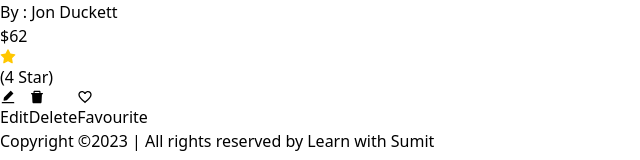
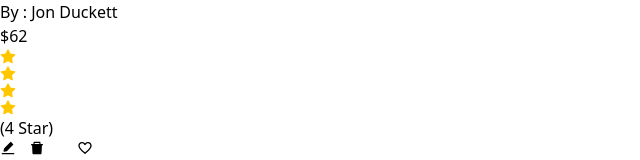
Before and after one commit to Emam-Bokhari/LWS-Assignment-02_books_finder, a React (Vite) app: page / in a window 1280 px wide. Shown: the part 597-757 px from the top of the page, without its empty margins (0-640 px from the left). Built offline with nearby package versions, Linux system fonts and the light colour scheme.

Commit message:
implement delete functionality

```diff
--- a/src/components/BooksContainer/BooksContainer.jsx
+++ b/src/components/BooksContainer/BooksContainer.jsx
@@ -8,7 +8,7 @@
 export default function BooksContainer() {
 
     const defaultBook = {
-        "id": crypto.randomUUID,
+        "id": crypto.randomUUID(),
         "title": "JavaScript and Jquery",
         "author": "By : Jon Duckett",
         "price": "62",
@@ -33,8 +33,14 @@
     }
 
     // cancel
-    function handleCancelBooksModal(){
+    function handleCancelBooksModal() {
         setShowAddBookModal(false)
+    }
+
+    // delete a book
+    function handleDeleteBook(bookId) {
+        const filtered = books.filter(book => book.id !== bookId)
+        setBooks(filtered)
     }
 
 
@@ -62,18 +68,20 @@
                 </div>
 
                 {/* add,delete all */}
-                <BooksAction onAddBook={()=>setShowAddBookModal(true)} />
+                <BooksAction onAddBook={() => setShowAddBookModal(true)} />
 
             </header>
 
             {showAddBookModal && <AddBooksModal onSaveBook={handleAddBook}
-            onCancel={handleCancelBooksModal} />}
+                onCancel={handleCancelBooksModal} />}
 
             <div
                 className="container mx-auto grid grid-cols-1 gap-8 max-w-7xl md:grid-cols-2 lg:grid-cols-3"
             >
                 {/* books list  */}
-                <BooksList books={books} />
+                <BooksList
+                    onDeleteBook={handleDeleteBook}
+                    books={books} />
             </div>
 
         </Fragment>
--- a/src/components/BooksContainer/BooksList.jsx
+++ b/src/components/BooksContainer/BooksList.jsx
@@ -1,9 +1,10 @@
-import { Fragment, useState } from "react";
+import { Fragment } from "react";
 import { AiFillDelete, AiFillEdit } from "react-icons/ai";
 import { MdFavoriteBorder } from "react-icons/md";
 import BooksRatings from "./BooksRatings";
 
-export default function BooksList({books}) {
+export default function BooksList({ books, onDeleteBook }) {
+
 
     return (
         <Fragment>
@@ -37,6 +38,7 @@
                             </button>
 
                             <button
+                                onClick={() => onDeleteBook(book.id)}
                                 className="flex min-w-[100px] items-center justify-center gap-1 rounded-md bg-red-600 hover:bg-red-700 py-1.5 text-white transition-all lg:py-1.5"
                             >
                                 <AiFillDelete className="text-sm" />
--- a/src/components/BooksContainer/BooksRatings.jsx
+++ b/src/components/BooksContainer/BooksRatings.jsx
@@ -3,7 +3,9 @@
 
 export default function BooksRatings({ ratings }) {
 
-    const stars = new Array(ratings).fill(starIcon)
+    const convert = Number(ratings)
+
+    const stars = new Array(convert).fill(starIcon)
 
     return (
         <Fragment>
```
